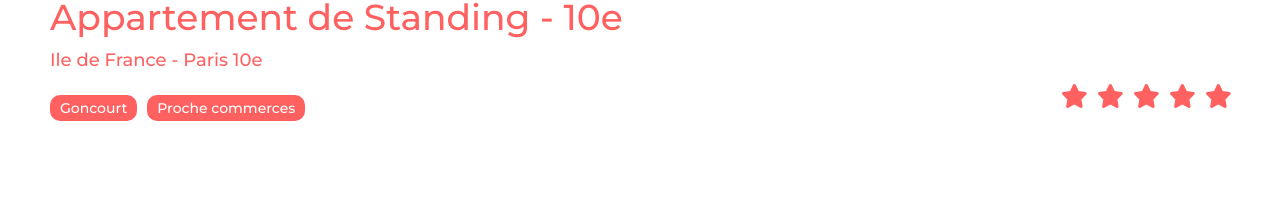
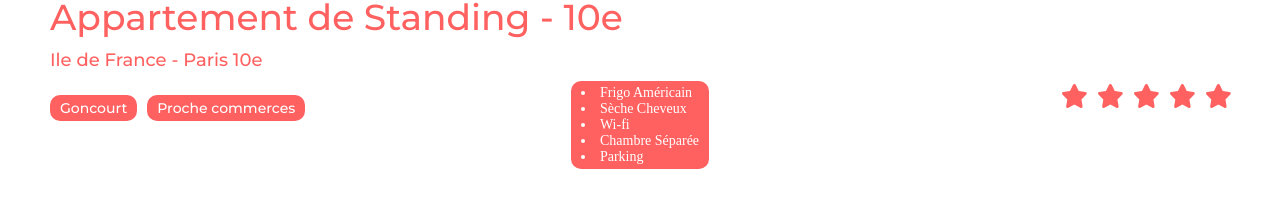
Before and after one commit to Pioupiou325/OCProject_6, a React (Create React App) app: page /formlogement/0979876d in a window 1280 px wide. Shown: the part 615-822 px from the top of the page. Built offline with nearby package versions, Linux system fonts and the light colour scheme.

Commit message:
test send info to collapse

```diff
--- /dev/null
+++ b/src/components/Collapse.js
@@ -0,0 +1,12 @@
+import React from "react";
+
+const Collapse = ({ title, content, size }) => {
+  const equipments = [];
+  console.log(content);
+  content.forEach((element) => {
+    equipments.push(<li key={element}>{element}</li>);
+  });
+  return <div className="collapse">{equipments}</div>;
+};
+
+export default Collapse;
--- a/src/components/Tag.js
+++ b/src/components/Tag.js
@@ -2,7 +2,7 @@ import React from "react";
 
 const Tag = ({ tags = [] }) => {
   const ListTags = [];
-  console.log(tags);
+
   tags.forEach((element) => {
     ListTags.push(
       <p key={element} className="tag">
@@ -10,7 +10,7 @@ const Tag = ({ tags = [] }) => {
       </p>
     );
   });
-  console.log(ListTags);
+
   return <div className="listTag">{ListTags}</div>;
 };
 
--- a/src/pages/Formlogement.js
+++ b/src/pages/Formlogement.js
@@ -6,11 +6,12 @@ import Footer from "../components/Footer";
 import Carrousel from "../components/Carrousel";
 import Rating from "../components/Rating";
 import Tag from "../components/Tag";
+import Collapse from "../components/Collapse";
 
 function Formlogement() {
   const { id } = useParams();
   const logement = logements.find((item) => item.id === id);
-  console.table(logement);
+
   if (logement === undefined) {
 
     return Navigate( `/error`);
@@ -32,6 +33,8 @@ function Formlogement() {
           <img className="host"src={logement.host.picture} alt="propriétaire"></img>
         </div>
         <Rating className="rating" stars={logement.rating} />
+        <Collapse title="Description" content={logement.equipments} size="medium" />
+
         {/* <Footer /> */}
         {/* minheight100vh */}
       </div>
--- /dev/null
+++ b/src/styles/collapse.scss
@@ -0,0 +1,11 @@
+.collapse{
+    background-color: #ff6060;
+    color:#FFFFFF;
+    font-size: 14px;
+    border-radius: 10px;
+    width:fit-content;
+    padding-left: 10px;
+    padding-right: 10px;
+    padding-top: 4px;
+    padding-bottom: 4px;
+}
--- a/src/styles/index.scss
+++ b/src/styles/index.scss
@@ -7,6 +7,7 @@
 @import "./formlogement.scss";
 @import "./about.scss";
 @import "./tag.scss";
+@import "./collapse.scss";
 
 * {
 
```
